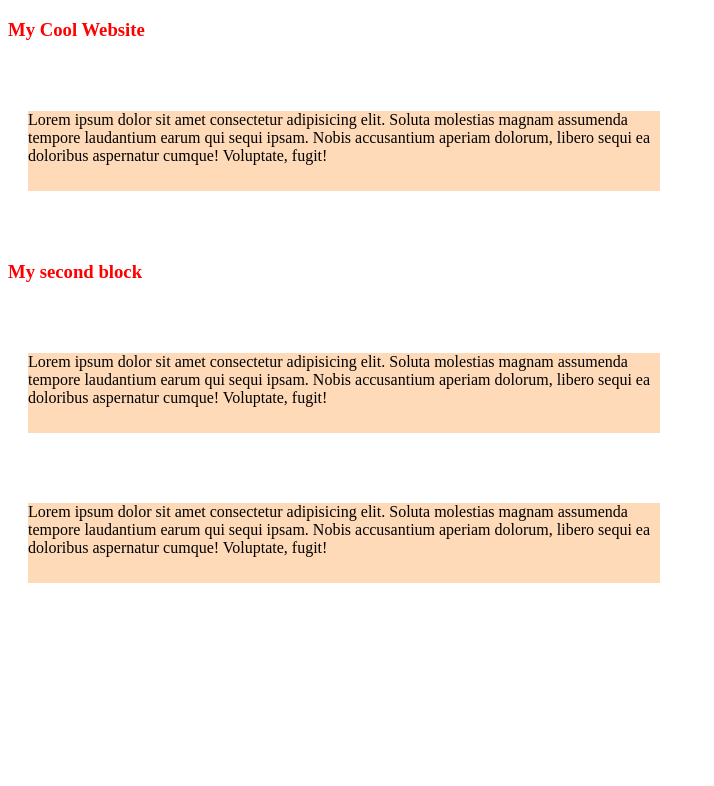
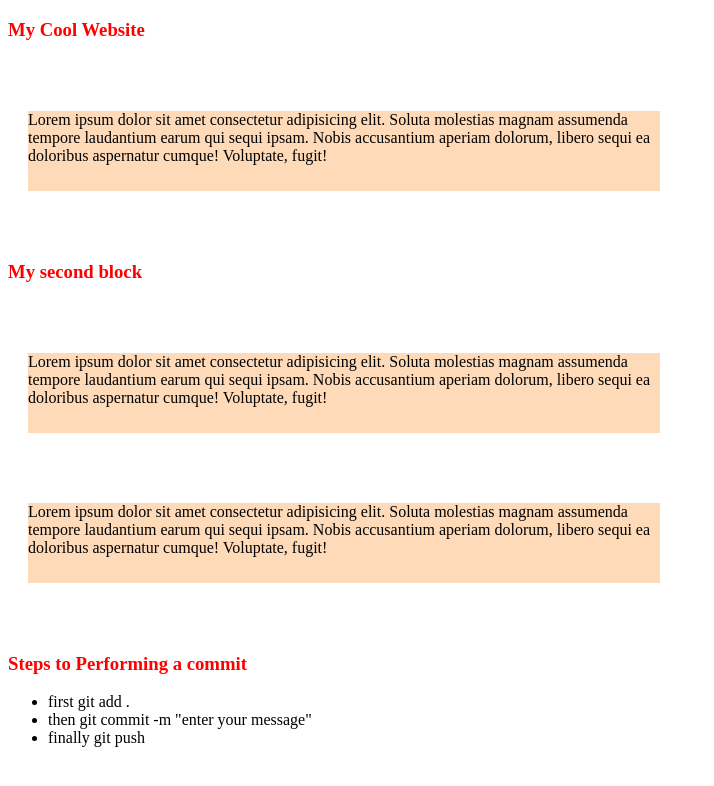
Before and after one commit to Shams-Joha/my-simple-website, a plain HTML site: page index.html in a window 1280 px wide. Shown: the whole page, without its empty margins (0-714 px from the left). Drawn offline with Linux system fonts and the light colour scheme.

Commit message:
Steps on performing a commit

```diff
--- a/index.html
+++ b/index.html
@@ -16,5 +16,13 @@
         <p>Lorem ipsum dolor sit amet consectetur adipisicing elit. Soluta molestias magnam assumenda tempore laudantium earum qui sequi ipsam. Nobis accusantium aperiam dolorum, libero sequi ea doloribus aspernatur cumque! Voluptate, fugit!</p>
         <p>Lorem ipsum dolor sit amet consectetur adipisicing elit. Soluta molestias magnam assumenda tempore laudantium earum qui sequi ipsam. Nobis accusantium aperiam dolorum, libero sequi ea doloribus aspernatur cumque! Voluptate, fugit!</p>
     </div>
+    <div>
+        <h3>Steps to Performing a commit</h3>
+        <ul>
+            <li>first git add .</li>
+            <li>then git commit -m "enter your message"</li>
+            <li>finally git push</li>
+        </ul>
+    </div>
 </body>
 </html>
```
